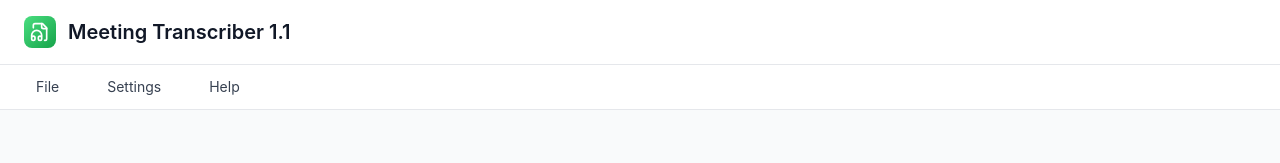
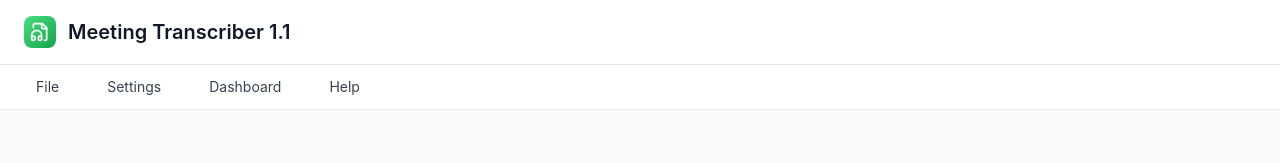
Before and after one commit to f3rrychr/Meeting-Transcriber-1.0, a React (Vite) app: page / in a window 1280 px wide. Shown: the top 163 px of the page. Built offline with nearby package versions, Linux system fonts and the light colour scheme.

Commit message:
Add Dashboard menu between Settings and Help

```diff
--- a/src/components/MenuBar.tsx
+++ b/src/components/MenuBar.tsx
@@ -37,6 +37,14 @@ const MenuBar: React.FC<MenuBarProps> = ({ onOpenSettings, onShowAbout, onShowEx
       items: [
         { label: 'API Keys', action: () => handleMenuItemClick(onOpenSettings) },
         { label: 'Export Preferences', action: () => handleMenuItemClick(onShowExportPrefs) }
+      ]
+    },
+    {
+      label: 'Dashboard',
+      items: [
+        { label: 'Overview', action: () => handleMenuItemClick(() => console.log('Overview clicked')) },
+        { label: 'Analytics', action: () => handleMenuItemClick(() => console.log('Analytics clicked')) },
+        { label: 'Reports', action: () => handleMenuItemClick(() => console.log('Reports clicked')) }
       ]
     },
     {
```
